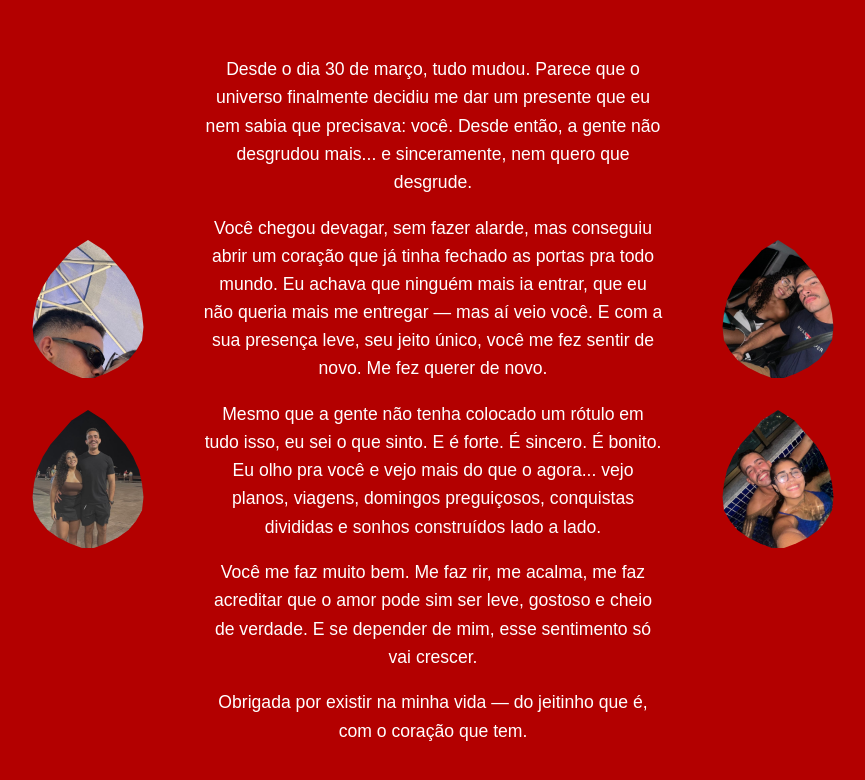
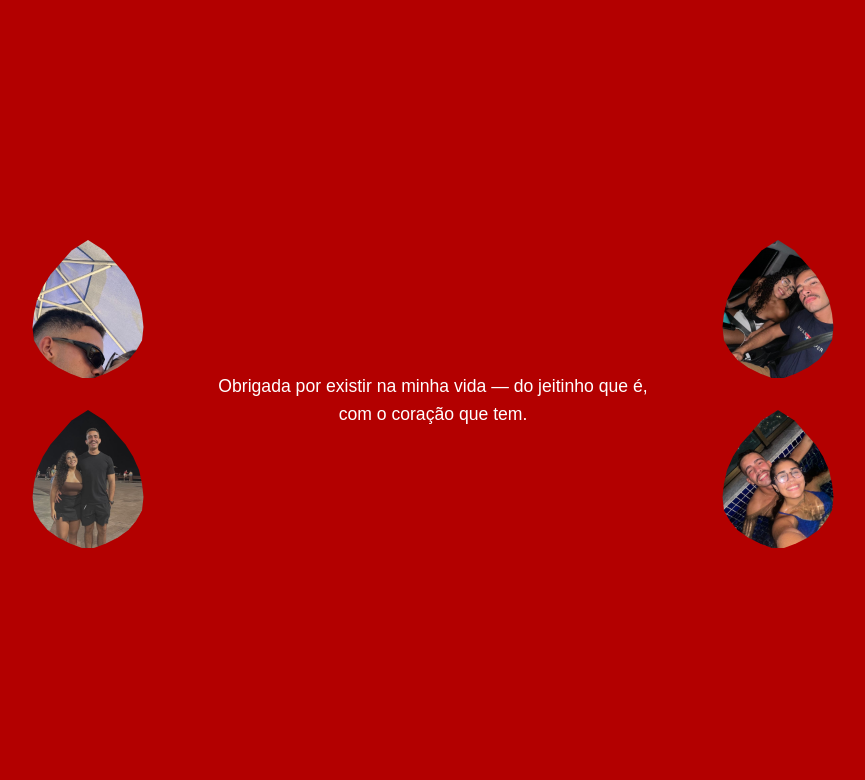
Before and after one commit to daniellamor/cartinha-romantica, a plain HTML site: page carta.html in a window 1280 px wide. Shown: the whole page, without its empty margins (207-1072 px from the left). Drawn offline with Linux system fonts and the light colour scheme.

Commit message:
carta.html

```diff
--- a/carta.html
+++ b/carta.html
@@ -14,13 +14,6 @@
     </div>
 
     <div class="text">
-      <p>Desde o dia 30 de março, tudo mudou. Parece que o universo finalmente decidiu me dar um presente que eu nem sabia que precisava: você. Desde então, a gente não desgrudou mais... e sinceramente, nem quero que desgrude.</p>
-
-      <p>Você chegou devagar, sem fazer alarde, mas conseguiu abrir um coração que já tinha fechado as portas pra todo mundo. Eu achava que ninguém mais ia entrar, que eu não queria mais me entregar — mas aí veio você. E com a sua presença leve, seu jeito único, você me fez sentir de novo. Me fez querer de novo.</p>
-
-      <p>Mesmo que a gente não tenha colocado um rótulo em tudo isso, eu sei o que sinto. E é forte. É sincero. É bonito. Eu olho pra você e vejo mais do que o agora... vejo planos, viagens, domingos preguiçosos, conquistas divididas e sonhos construídos lado a lado.</p>
-
-      <p>Você me faz muito bem. Me faz rir, me acalma, me faz acreditar que o amor pode sim ser leve, gostoso e cheio de verdade. E se depender de mim, esse sentimento só vai crescer.</p>
 
       <p>Obrigada por existir na minha vida — do jeitinho que é, com o coração que tem.</p>
     </div>
```
